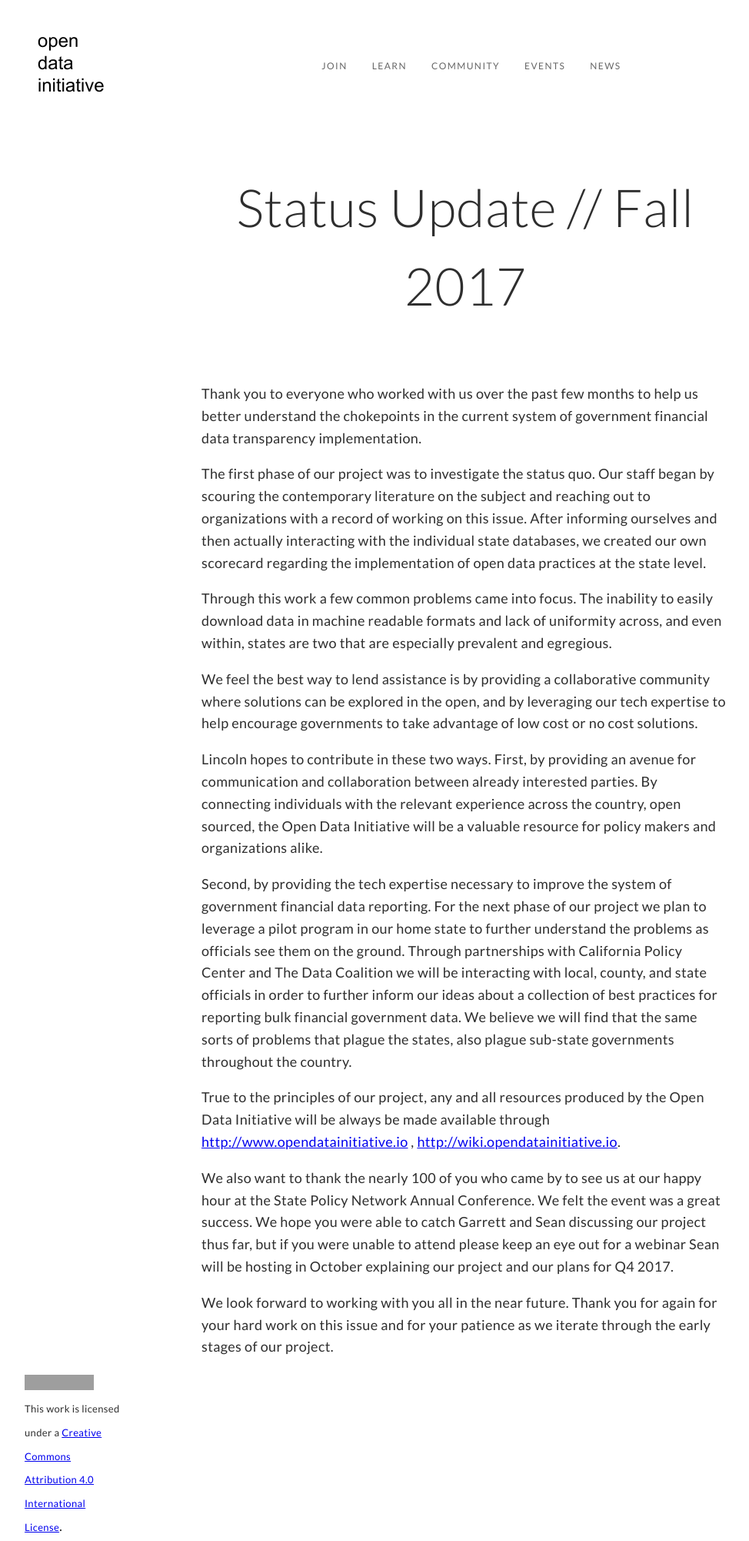
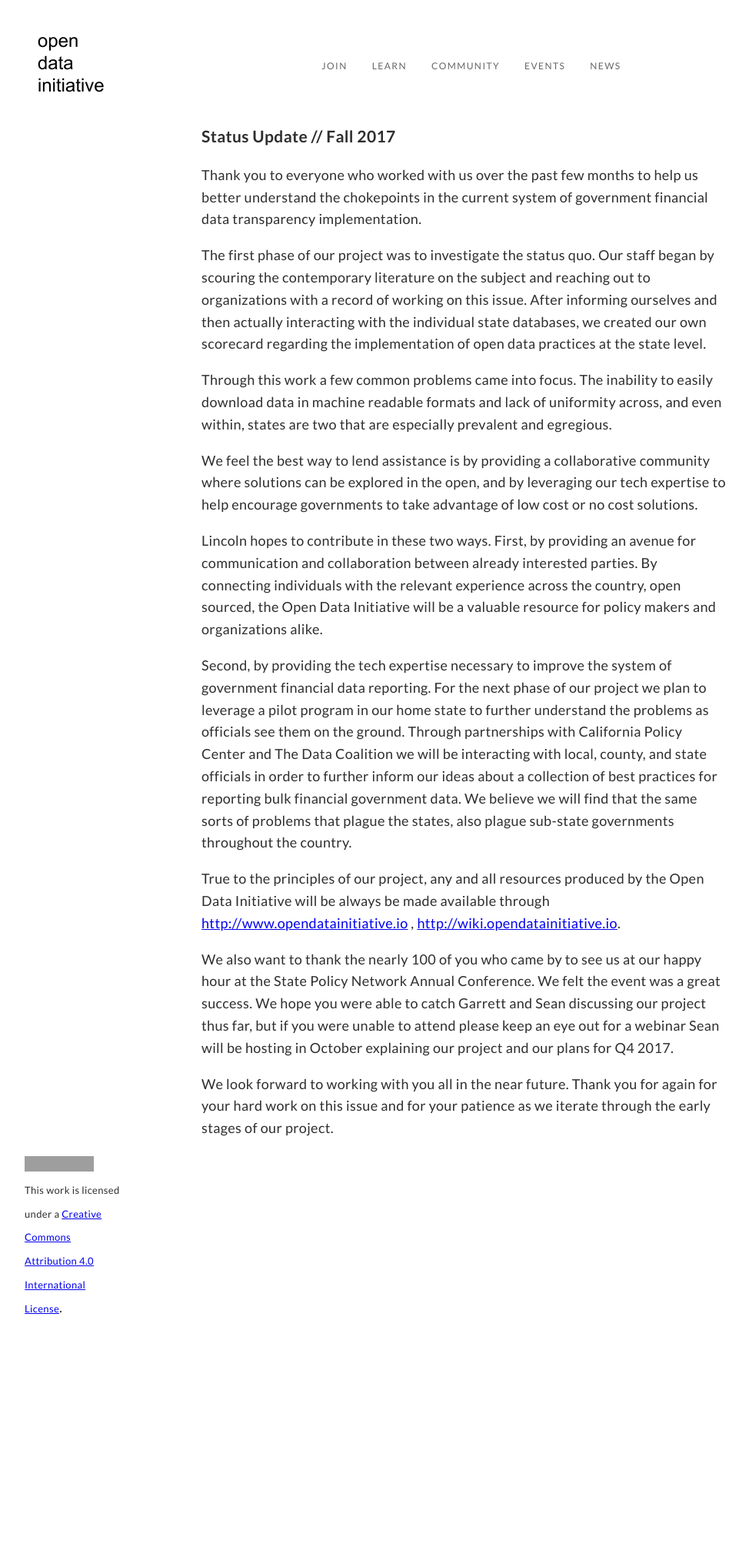
Before and after one commit to opendatainitiative/opendatainitiative.github.io, a Jekyll site: the page built from _posts/2017-10-01-status-update.md, in a window 1280 px wide. Shown: the whole page at 77% size, without its empty margins (35-1009 px from the left). Built offline with Jekyll 4.4.1, drawn with Linux system fonts in a browser that asks for light colours; after the commit the page ends 1718 px from its top, so only the background shows below that; grey boxes are pictures that could not be loaded.

```diff
--- a/_posts/2017-10-01-status-update.md
+++ b/_posts/2017-10-01-status-update.md
@@ -4,7 +4,7 @@ title: "Status Update // Fall 2017"
 date: 2017-10-01 08:00:00 -0800
 categories: blog
 ---
-# Status Update // Fall 2017
+### Status Update // Fall 2017
 
 Thank you to everyone who worked with us over the past few months to help us better understand the chokepoints in the current system of government financial data transparency implementation.
 
```
